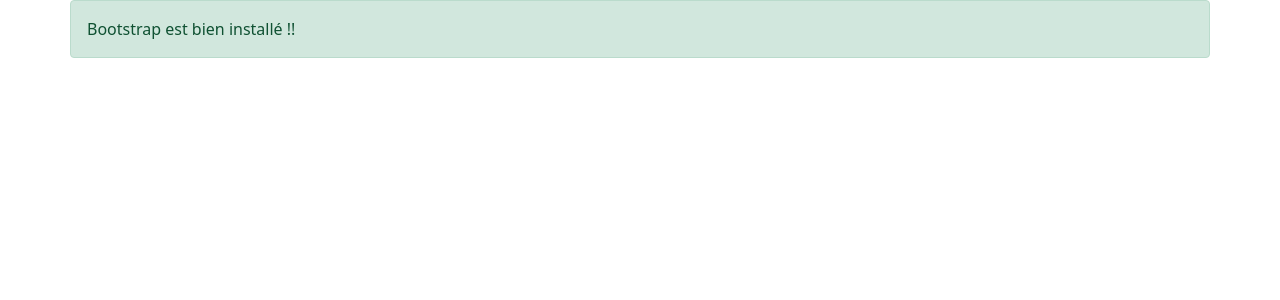
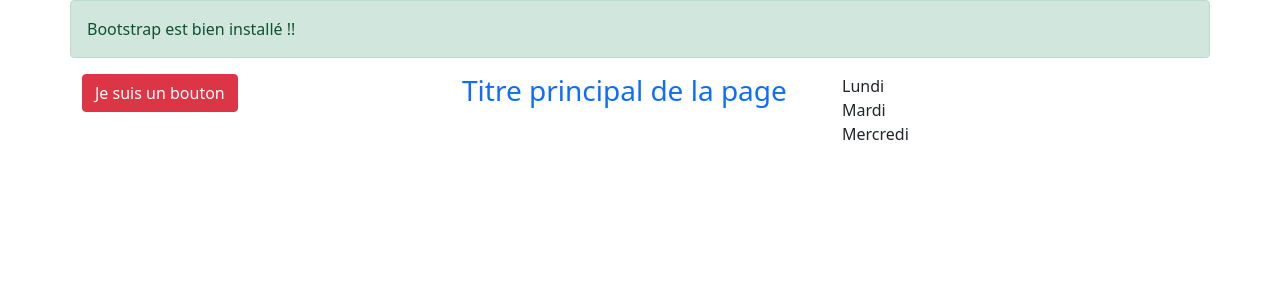
Before and after one commit to webdevproformation/react-3wA-mai2021, a React (Create React App) app in the folder jour1-rappel/: page / in a window 1280 px wide. Shown: the top 300 px of the page. Built offline with nearby package versions, Linux system fonts and the light colour scheme.

Commit message:
créer des composants

```diff
--- a/jour1-rappel/src/App.js
+++ b/jour1-rappel/src/App.js
@@ -1,5 +1,8 @@
 // import logo from './logo.svg';
 import './App.css';
+import Bouton from './jour1/Bouton';
+import Titre from './jour1/Titre';
+import Liste from './jour1/Liste';
 
 function App() {
   return (
@@ -9,6 +12,17 @@
             Bootstrap est bien installé !!
           </div>
       </header>
+      <section  className="row">
+          <div className="col">
+            <Bouton />
+          </div>
+          <div className="col">
+            <Titre />
+          </div>
+          <div className="col">
+            <Liste />
+          </div>
+      </section>
     </div>
   );
 }
--- /dev/null
+++ b/jour1-rappel/src/jour1/Bouton.jsx
@@ -0,0 +1,12 @@
+import { Component } from 'react'; // imrc
+
+//cc
+class Bouton extends Component {
+    render() {
+        return ( <>
+            <button className="btn btn-danger">Je suis un bouton</button>
+        </> );
+    }
+}
+
+export default Bouton;
--- /dev/null
+++ b/jour1-rappel/src/jour1/Liste.jsx
@@ -0,0 +1,9 @@
+const Liste = () => (
+        <ul className="list-unstyled">
+            <li>Lundi</li>
+            <li>Mardi</li>
+            <li>Mercredi</li>
+        </ul>
+    );
+
+export default Liste ;
--- /dev/null
+++ b/jour1-rappel/src/jour1/Titre.jsx
@@ -0,0 +1,8 @@
+import { Component } from 'react';
+class Titre extends Component {
+    render() {
+        return ( <h1 className="text-primary fs-3">Titre principal de la page</h1> );
+    }
+}
+
+export default Titre;
```
Also changed, not shown: 1 other file (tests, documents, lock files or other folders).
